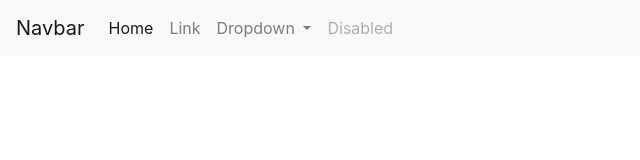
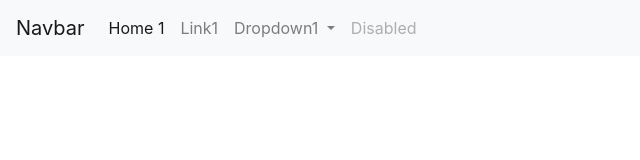
Before and after one commit to saurabhseth12/test, a plain HTML site: page index.html in a window 1280 px wide. Shown: the full height of the page, 0-640 px from the left. Drawn offline with nearby package versions, Linux system fonts and the light colour scheme.

Commit message:
Initial commit

```diff
--- a/index.html
+++ b/index.html
@@ -20,14 +20,14 @@
         <div class="collapse navbar-collapse" id="navbarSupportedContent">
           <ul class="navbar-nav mr-auto">
             <li class="nav-item active">
-              <a class="nav-link" href="#">Home <span class="sr-only">(current)</span></a>
+              <a class="nav-link" href="#">Home 1 <span class="sr-only">(current)</span></a>
             </li>
             <li class="nav-item">
-              <a class="nav-link" href="#">Link</a>
+              <a class="nav-link" href="#">Link1</a>
             </li>
             <li class="nav-item dropdown">
               <a class="nav-link dropdown-toggle" href="#" id="navbarDropdown" role="button" data-toggle="dropdown" aria-haspopup="true" aria-expanded="false">
-                Dropdown
+                Dropdown1
               </a>
               <div class="dropdown-menu" aria-labelledby="navbarDropdown">
                 <a class="dropdown-item" href="#">Action</a>
```
